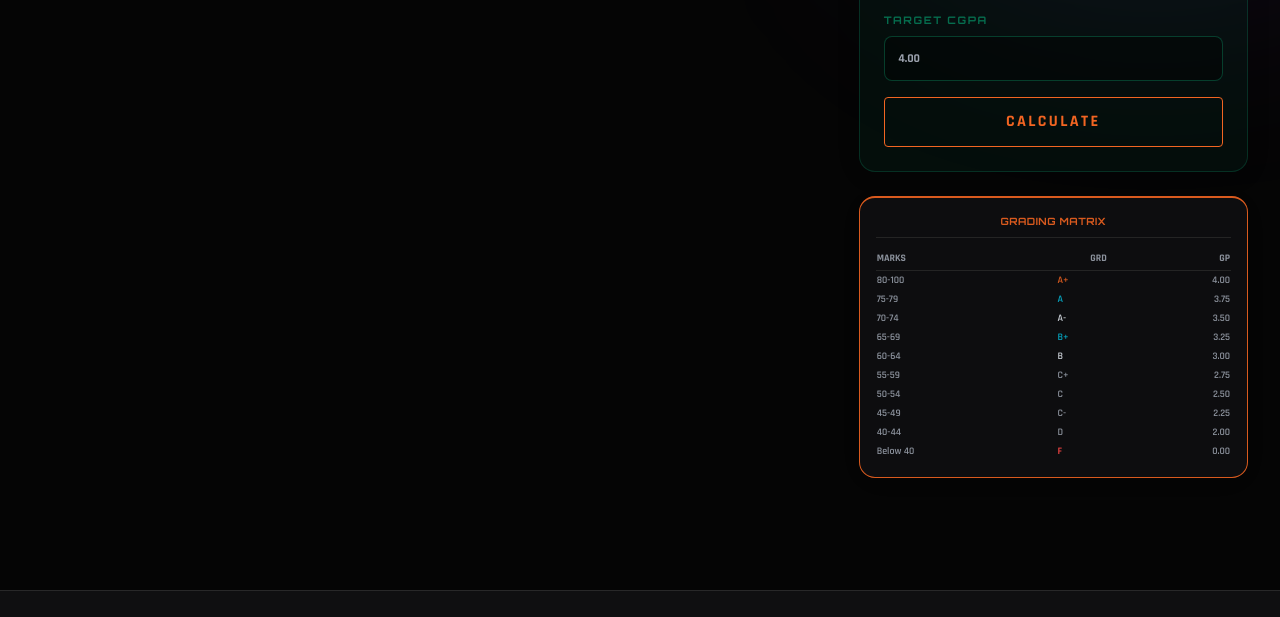
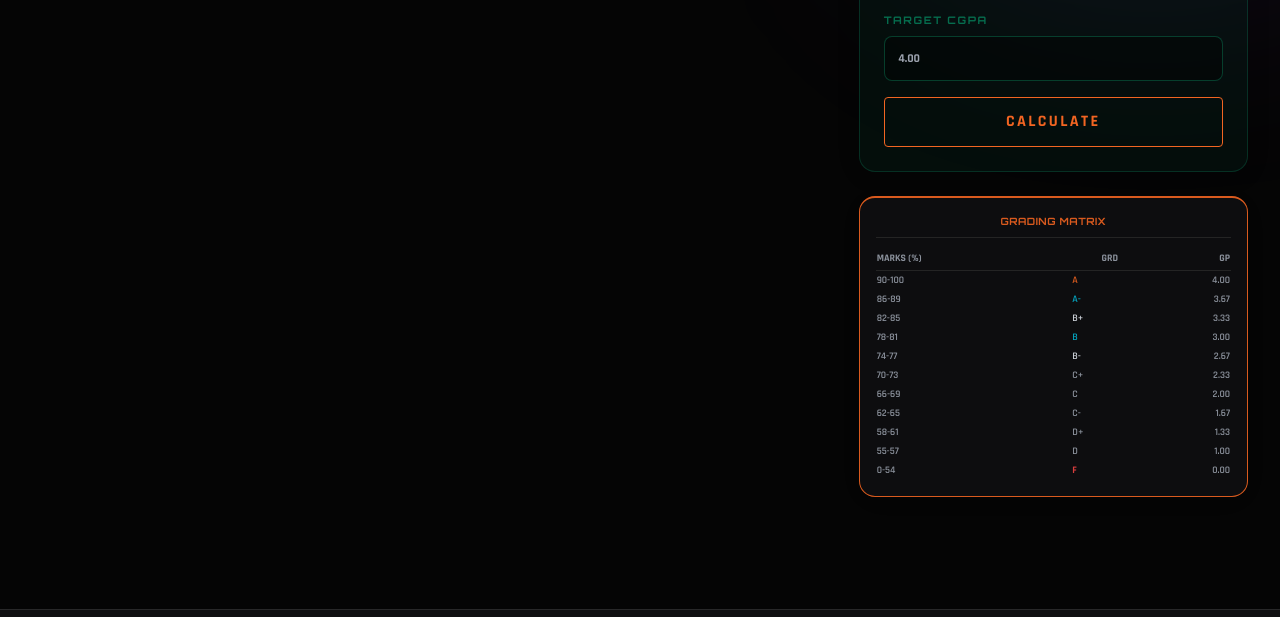
Before and after one commit to Tahmid300/UIU-Calculator, a plain HTML site: page index.html in a window 1280 px wide. Shown: the part 914-1531 px from the top of the page. Drawn offline with nearby package versions, Linux system fonts and the light colour scheme.

Commit message:
Update grading matrix table structure and content

```diff
--- a/index.html
+++ b/index.html
@@ -129,19 +129,24 @@
                         <!-- Grading Matrix -->
                         <div id="grading-panel" class="cyber-card p-4 rounded-2xl border-t-2 border-[var(--primary)] opacity-90">
                             <h4 class="text-[var(--primary)] font-bold text-center mb-3 text-[10px] border-b border-[var(--border-color)] pb-2 font-orbitron tracking-wider">GRADING MATRIX</h4>
-                            <table class="w-full text-[10px] text-[var(--text-muted)] font-rajdhani font-semibold">
-                                <tr class="text-[var(--text-muted)] border-b border-[var(--border-color)]"><th class="pb-1 text-left">MARKS</th><th class="pb-1">GRD</th><th class="pb-1 text-right">GP</th></tr>
-                                <tr class="hover:bg-[var(--primary)]/10"><td class="py-0.5">80-100</td><td class="text-[var(--primary)]">A+</td><td class="text-right">4.00</td></tr>
-                                <tr class="hover:bg-[var(--primary)]/10"><td class="py-0.5">75-79</td><td class="text-cyan-500">A</td><td class="text-right">3.75</td></tr>
-                                <tr class="hover:bg-[var(--primary)]/10"><td class="py-0.5">70-74</td><td class="text-[var(--text-main)]">A-</td><td class="text-right">3.50</td></tr>
-                                <tr class="hover:bg-[var(--primary)]/10"><td class="py-0.5">65-69</td><td class="text-cyan-500">B+</td><td class="text-right">3.25</td></tr>
-                                <tr class="hover:bg-[var(--primary)]/10"><td class="py-0.5">60-64</td><td class="text-[var(--text-main)]">B</td><td class="text-right">3.00</td></tr>
-                                <tr class="hover:bg-[var(--primary)]/10"><td class="py-0.5">55-59</td><td class="text-[var(--text-muted)]">C+</td><td class="text-right">2.75</td></tr>
-                                <tr class="hover:bg-[var(--primary)]/10"><td class="py-0.5">50-54</td><td class="text-[var(--text-muted)]">C</td><td class="text-right">2.50</td></tr>
-                                <tr class="hover:bg-[var(--primary)]/10"><td class="py-0.5">45-49</td><td class="text-[var(--text-muted)]">C-</td><td class="text-right">2.25</td></tr>
-                                <tr class="hover:bg-[var(--primary)]/10"><td class="py-0.5">40-44</td><td class="text-[var(--text-muted)]">D</td><td class="text-right">2.00</td></tr>
-                                <tr class="hover:bg-[var(--primary)]/10"><td class="py-0.5">Below 40</td><td class="text-red-500 font-bold">F</td><td class="text-right">0.00</td></tr>
-                            </table>
+                           <table class="w-full text-[10px] text-[var(--text-muted)] font-rajdhani font-semibold">
+    <tr class="text-[var(--text-muted)] border-b border-[var(--border-color)]">
+        <th class="pb-1 text-left">MARKS (%)</th>
+        <th class="pb-1">GRD</th>
+        <th class="pb-1 text-right">GP</th>
+    </tr>
+    <tr class="hover:bg-[var(--primary)]/10"><td class="py-0.5">90-100</td><td class="text-[var(--primary)]">A</td><td class="text-right">4.00</td></tr>
+    <tr class="hover:bg-[var(--primary)]/10"><td class="py-0.5">86-89</td><td class="text-cyan-500">A-</td><td class="text-right">3.67</td></tr>
+    <tr class="hover:bg-[var(--primary)]/10"><td class="py-0.5">82-85</td><td class="text-[var(--text-main)]">B+</td><td class="text-right">3.33</td></tr>
+    <tr class="hover:bg-[var(--primary)]/10"><td class="py-0.5">78-81</td><td class="text-cyan-500">B</td><td class="text-right">3.00</td></tr>
+    <tr class="hover:bg-[var(--primary)]/10"><td class="py-0.5">74-77</td><td class="text-[var(--text-main)]">B-</td><td class="text-right">2.67</td></tr>
+    <tr class="hover:bg-[var(--primary)]/10"><td class="py-0.5">70-73</td><td class="text-[var(--text-muted)]">C+</td><td class="text-right">2.33</td></tr>
+    <tr class="hover:bg-[var(--primary)]/10"><td class="py-0.5">66-69</td><td class="text-[var(--text-muted)]">C</td><td class="text-right">2.00</td></tr>
+    <tr class="hover:bg-[var(--primary)]/10"><td class="py-0.5">62-65</td><td class="text-[var(--text-muted)]">C-</td><td class="text-right">1.67</td></tr>
+    <tr class="hover:bg-[var(--primary)]/10"><td class="py-0.5">58-61</td><td class="text-[var(--text-muted)]">D+</td><td class="text-right">1.33</td></tr>
+    <tr class="hover:bg-[var(--primary)]/10"><td class="py-0.5">55-57</td><td class="text-[var(--text-muted)]">D</td><td class="text-right">1.00</td></tr>
+    <tr class="hover:bg-[var(--primary)]/10"><td class="py-0.5">0-54</td><td class="text-red-500 font-bold">F</td><td class="text-right">0.00</td></tr>
+</table>
                         </div>
                     </div>
                 </div>
```
